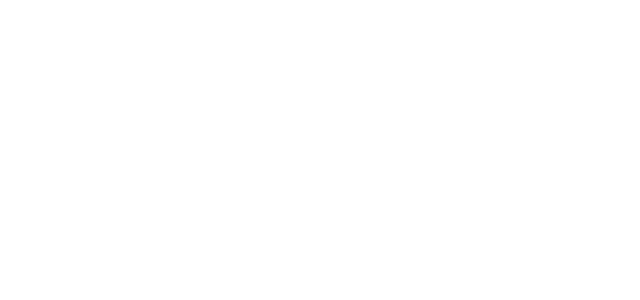
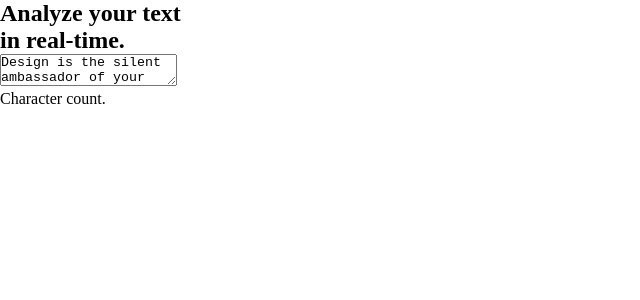
Before and after one commit to ludmila-benitez/character-counter-utn, a React (Vite) app: page / in a window 1280 px wide. Shown: the top 300 px of the page, without its empty margins (0-640 px from the left). Built offline with nearby package versions, Linux system fonts and the light colour scheme.

Commit message:
add: placeholder

```diff
--- a/src/App.jsx
+++ b/src/App.jsx
@@ -1,11 +1,31 @@
+import { useState } from "react"
 import { Header } from "./components/Header.jsx"
 
 
 function App() {
-  return
+  const [text, setText] = useState("Design is the silent ambassador of your brand. Simplicity is key to effective communication, creating clarity in every interaction. A great design transforms complex ideas into elegant solutions, making them easy to understand. It blends aesthetics and functionality seamlessly.")
+
+
+
+
+  return (
   <main>
+
     <header/>
+
+    <h2>Analyze your text <br /> in real-time.</h2>
+
+    <textarea
+    placeholder="Write your text..."
+    onChange={(e) => setText(e.target.value)}
+    value={text}
+    ></textarea>
+
+    <p>Character count.</p>
+
+
   </main>
+  )
 }
 
 export {App}
--- a/src/components/Header.jsx
+++ b/src/components/Header.jsx
@@ -1,5 +1,5 @@
 const Header = () => {
-    return
+    return (
     <header>
       <div>
         <p>C</p>
@@ -7,6 +7,7 @@
       </div>
       <button>☀︎</button>
     </header>
+    )
 }
 
 export { Header }
```
